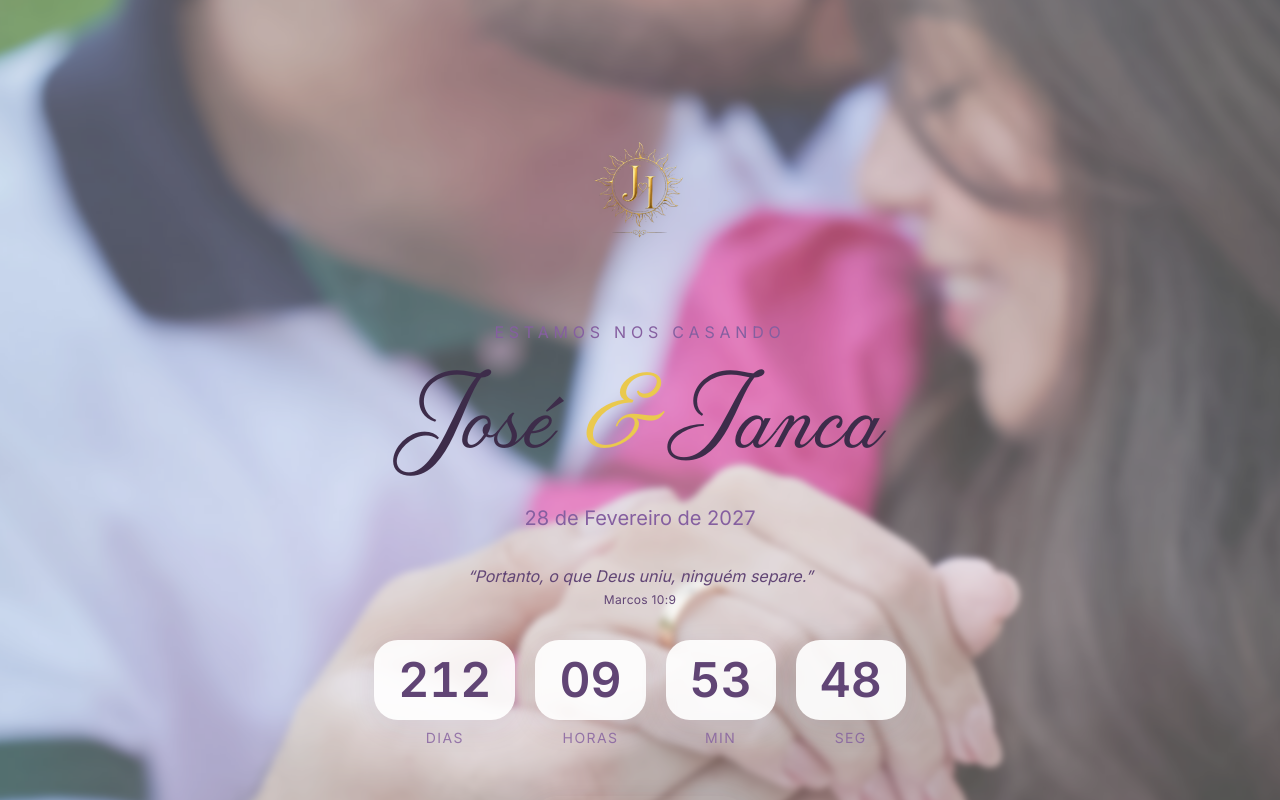
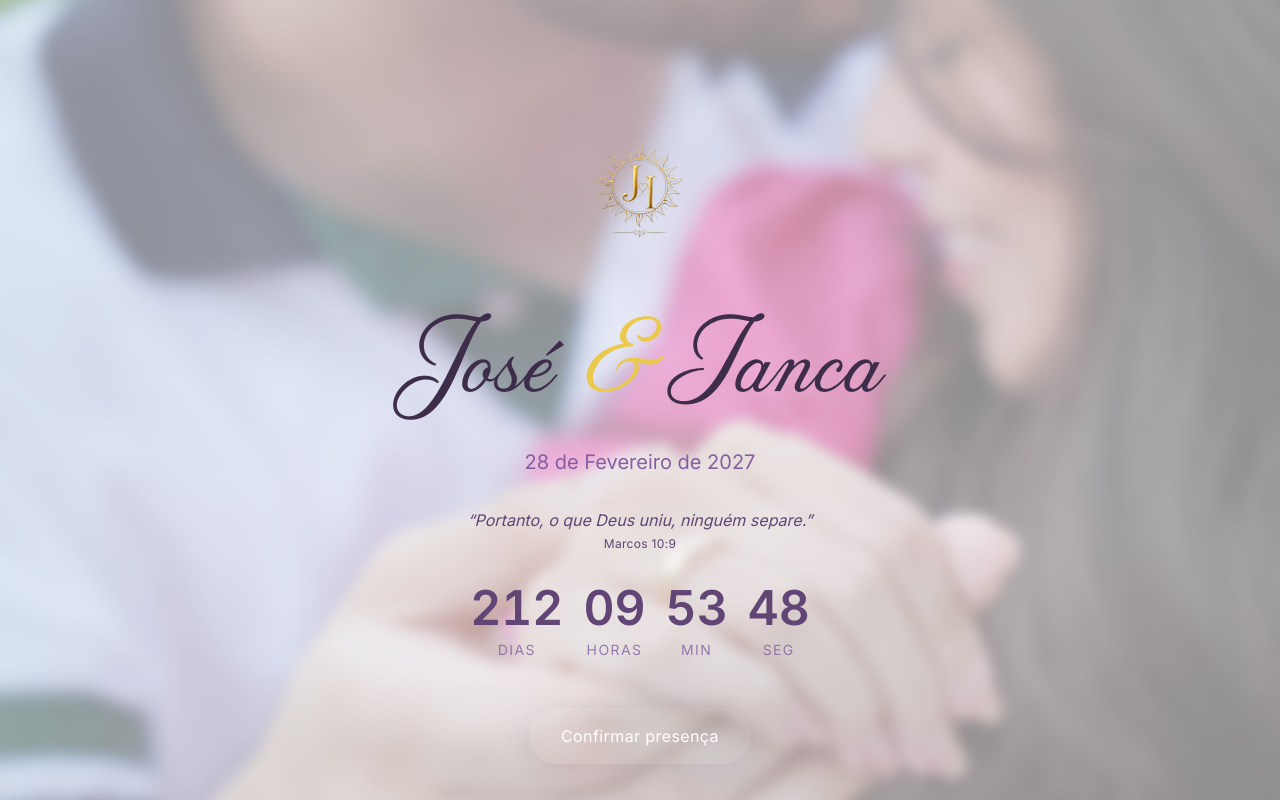
Before and after one commit to joseantoniocoelho98-wq/casamento-site, a Next.js app: page / in a window 1280 px wide. Shown: the top 800 px of the page. Built offline with nearby package versions, Linux system fonts and the light colour scheme.

Commit message:
fundo branco dos numeros

```diff
--- a/components/CountdownTimer.tsx
+++ b/components/CountdownTimer.tsx
@@ -7,16 +7,12 @@ interface CountdownTimerProps {
   targetDate: string;
 }
 
-// Cada "bloco" do contador (dias, horas, minutos, segundos) é renderizado
-// pelo mesmo componente interno para evitar repetição de código (DRY).
 function TimeBlock({ value, label }: { value: number; label: string }) {
   return (
     <div className="flex flex-col items-center">
-      <div className="bg-white/90 backdrop-blur-sm rounded-2xl shadow-soft px-4 py-3 md:px-6 md:py-4 min-w-[70px] md:min-w-[90px]">
-        <span className="text-3xl md:text-5xl font-body font-semibold text-lilac-800 tabular-nums">
-          {String(value).padStart(2, '0')}
-        </span>
-      </div>
+      <span className="text-3xl md:text-5xl font-body font-semibold text-lilac-800 tabular-nums">
+        {String(value).padStart(2, '0')}
+      </span>
       <span className="mt-2 text-xs md:text-sm uppercase tracking-widest text-lilac-700/80">
         {label}
       </span>
--- a/components/Hero.tsx
+++ b/components/Hero.tsx
@@ -24,13 +24,13 @@ export default function Hero() {
           alt="Foto do casal"
           fill
           priority
-          className="object-cover scale-105 blur-[3px]"
+          className="object-cover scale-105 blur-[6px]"
           onError={() => setImageFailed(true)}
         />
       ) : (
         <div className="absolute inset-0 bg-gradient-to-br from-cream-300 via-cream-200 to-butter-300" />
       )}
-      <div className="absolute inset-0 bg-white/30" />
+      <div className="absolute inset-0 bg-white/55" />
 
       <div className="relative z-10 section-container text-center flex flex-col items-center gap-8 py-24">
         {!logoFailed && (
@@ -49,15 +49,6 @@ export default function Hero() {
             />
           </motion.div>
         )}
-
-        <motion.p
-          initial={{ opacity: 0, y: -10 }}
-          animate={{ opacity: 1, y: 0 }}
-          transition={{ duration: 0.8 }}
-          className="uppercase tracking-[0.3em] text-sm md:text-base text-lilac-700"
-        >
-          Estamos nos casando
-        </motion.p>
 
         <motion.h1
           initial={{ opacity: 0, y: 20 }}
```
